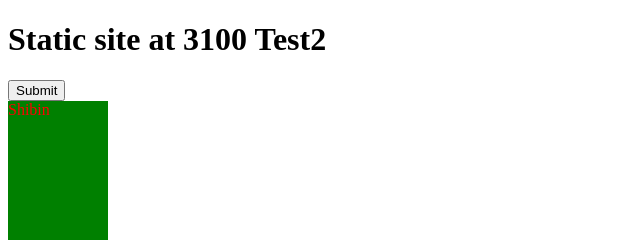
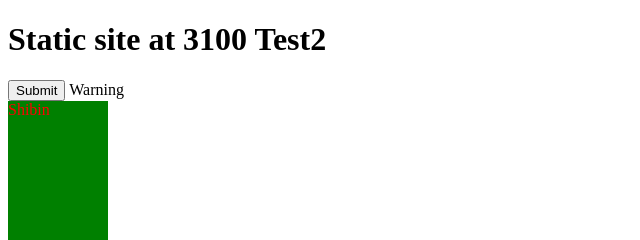
Before and after one commit to Shibn2/DOM_Project, a website: page public/index.html in a window 1280 px wide. Shown: the top 240 px of the page, 0-640 px from the left. Drawn offline with Linux system fonts and the light colour scheme.

Commit message:
feature/add-new-btn | added new label

```diff
--- a/public/index.html
+++ b/public/index.html
@@ -10,6 +10,7 @@
     <h1> Static site at 3100 Test2</h1>
     <div id="root">
         <button>Submit</button>
+        <label>Warning</label>
     </div>
     <script src="./script.js"></script>
 </body>
```
